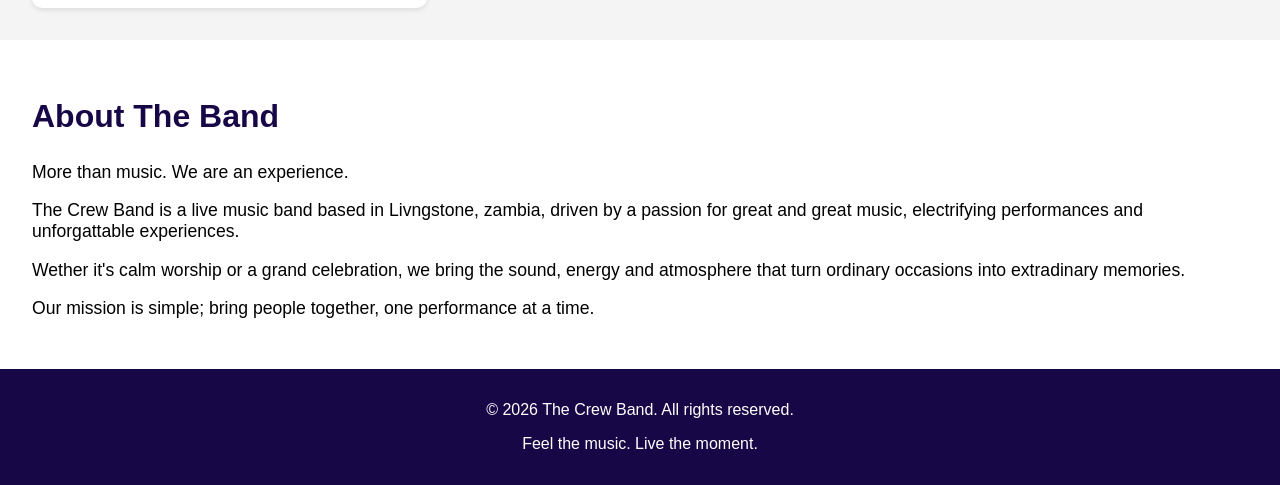
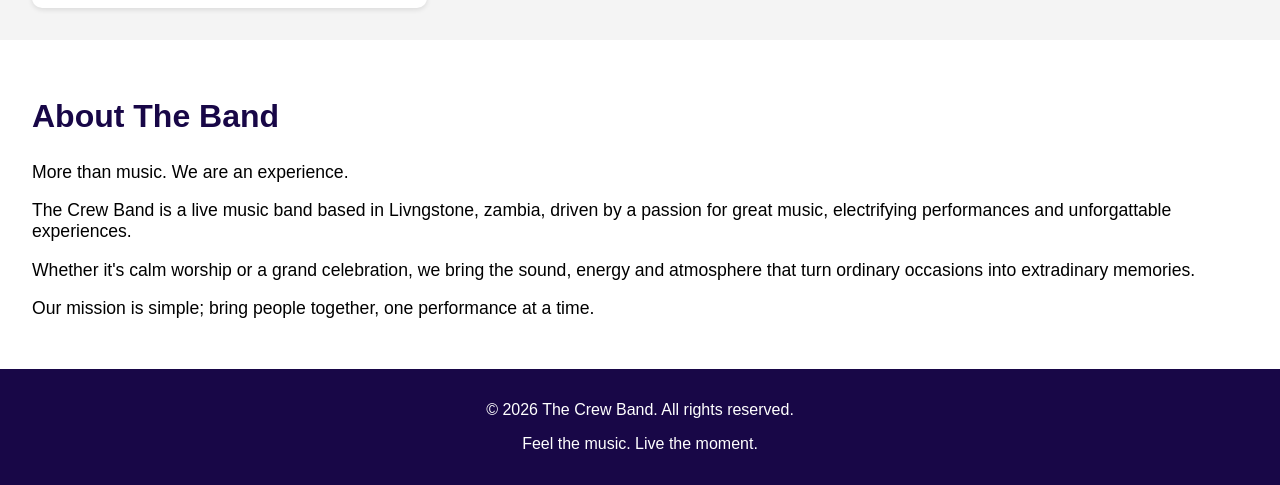
Before and after one commit to DanielCM17/the-crew-band, a plain HTML site: page index.html in a window 1280 px wide. Shown: the part 1268-1753 px from the top of the page. Drawn offline with Linux system fonts and the light colour scheme.

Commit message:
fix typos

```diff
--- a/index.html
+++ b/index.html
@@ -51,8 +51,8 @@
     <section class="about container">
         <h2>About The Band</h2>
         <p class="about-paragraph">More than music. We are an experience.</p>
-        <p class="about-paragraph">The Crew Band is a live music band based in Livngstone, zambia, driven by a passion for great and great music, electrifying performances and unforgattable experiences.</p>
-        <p class="about-paragraph">Wether it's calm worship or a grand celebration, we bring the sound, energy and atmosphere that turn ordinary occasions into extradinary memories.</p>
+        <p class="about-paragraph">The Crew Band is a live music band based in Livngstone, zambia, driven by a passion for great music, electrifying performances and unforgattable experiences.</p>
+        <p class="about-paragraph">Whether it's calm worship or a grand celebration, we bring the sound, energy and atmosphere that turn ordinary occasions into extradinary memories.</p>
         <p class="about-paragraph">Our mission is simple; bring people together, one performance at a time.</p>
     </section>
 
```
